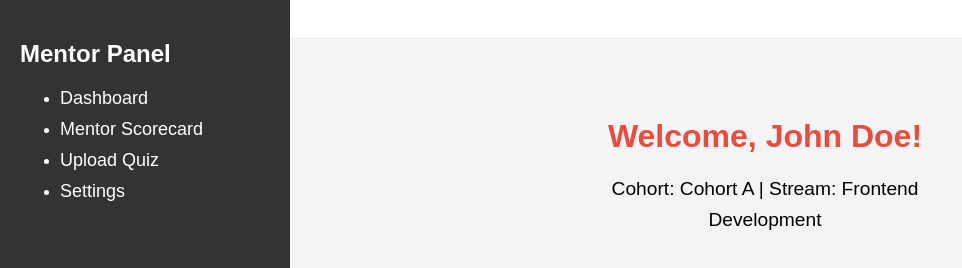
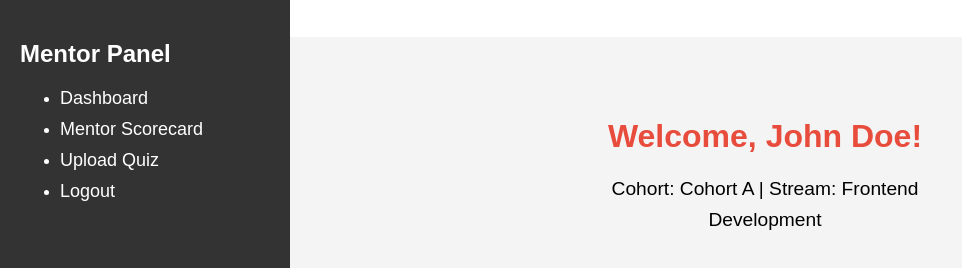
Before and after one commit to Databaes-FNB/CMS-Frontend, a React (Create React App) app: page /mentor/MentorDashboard in a window 1280 px wide. Shown: the top 268 px of the page, without its empty margins (0-962 px from the left). Built offline with nearby package versions, Linux system fonts and the light colour scheme.

Commit message:
Update MentorSidebar.jsx
Added Logout feature

```diff
--- a/src/components/Mentor/MentorSidebar.jsx
+++ b/src/components/Mentor/MentorSidebar.jsx
@@ -94,8 +94,8 @@ function MentorSidebar() {
                 </Link>
               </li>
               <li>
-                <Link to="/mentor/settings" className="sidebar-link settings-link">
-                  Settings
+                <Link to="/" className="sidebar-link logout-link">
+                  Logout
                 </Link>
               </li>
             </ul>
```
